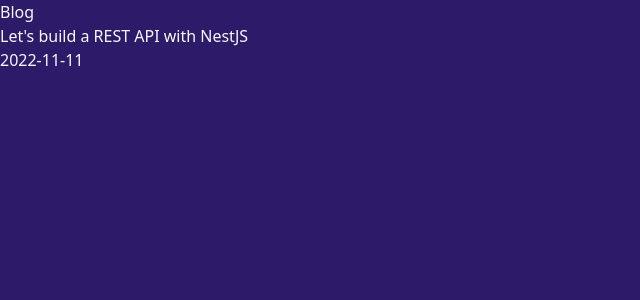
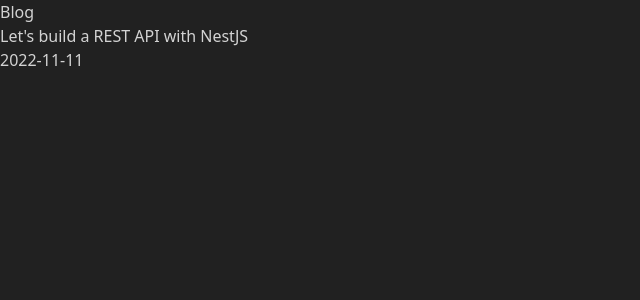
Before and after one commit to zubair1024/grizzlybit-dev, a Next.js app: page /blog in a window 1280 px wide. Shown: the top 300 px of the page, without its empty margins (0-640 px from the left). Built offline with nearby package versions, Linux system fonts and the light colour scheme.

Commit message:
adding new changes

```diff
--- a/src/components/Banner.tsx
+++ b/src/components/Banner.tsx
@@ -53,7 +53,7 @@
 
 const Banner = () => {
   return (
-    <div className=" min-h-[100vh] flex flex-col justify-center items-center bg-gradient-to-br from-[#2D1C69] via-fuchsia-800 to-pink-700">
+    <div className=" min-h-[100vh] flex flex-col justify-center items-center bg-gradient-to-b from-black to-[#212121]">
       <motion.div
         className="card w-96 glass"
         initial={{ y: 300, opacity: 0 }}
--- a/src/components/Companies.tsx
+++ b/src/components/Companies.tsx
@@ -2,7 +2,7 @@
 import Image from 'next/image';
 const Companies = () => {
   return (
-    <div className="py-10 bg-gray-900">
+    <div className="py-10">
       <h2 className="font-mono text-2xl tracking-wider text-center uppercase">
         Some entities I have had the pleasure of working with
       </h2>
--- a/src/components/Contact.tsx
+++ b/src/components/Contact.tsx
@@ -1,11 +1,14 @@
 const Contact = () => {
   return (
     <>
-      <div id="contact-form" className="py-20 bg-black">
+      <div
+        id="contact-form"
+        className="py-20 bg-gradient-to-t from-black to-[#212121]"
+      >
         <h2 className="my-10 font-mono text-2xl font-thin tracking-wider text-center capitalize">
           Let&apos;s have a conversation
         </h2>
-        <div className="grid max-w-4xl grid-cols-2 gap-6 p-10 mx-auto bg-black rounded-lg shadow-2xl">
+        <div className="grid max-w-4xl grid-cols-2 gap-6 p-10 mx-auto rounded-lg shadow-2xl card glass">
           <form className="space-y-6 font-mono">
             <div className="form-control">
               <label className="input-group">
--- a/src/components/Services.tsx
+++ b/src/components/Services.tsx
@@ -155,7 +155,7 @@
         variants={containerVariants}
         initial="hidden"
         whileInView="visible"
-        className="p-5 lg:mx-20 glass rounded-xl"
+        className="p-5 lg:mx-20 rounded-xl"
       >
         <div className="grid grid-cols-1 md:grid-cols-4">
           {servicesData.map((i) => (
--- a/src/pages/_app.tsx
+++ b/src/pages/_app.tsx
@@ -4,7 +4,7 @@
 export default function App({ Component, pageProps }: AppProps) {
   return (
     <>
-      <div data-theme="synthwave">
+      <div data-theme="halloween">
         <Component {...pageProps} />
       </div>
     </>
--- a/src/styles/globals.css
+++ b/src/styles/globals.css
@@ -10,12 +10,6 @@
   scroll-behavior: smooth;
 }
 
-.banner-container {
-  background: url('/banner.svg') no-repeat;
-  background-position: center;
-  background-size: cover;
-}
-
 .bg-toolBelt {
   background-image: url('https://images.unsplash.com/photo-1542831371-29b0f74f9713?ixlib=rb-4.0.3&ixid=MnwxMjA3fDB8MHxwaG90by1wYWdlfHx8fGVufDB8fHx8&auto=format&fit=crop&w=2340&q=80');
   background-position: center;
--- a/tailwind.config.js
+++ b/tailwind.config.js
@@ -5,7 +5,7 @@
   },
   plugins: [require('daisyui'), require('@tailwindcss/typography')],
   daisyui: {
-    themes: ['synthwave'],
+    themes: ['halloween'],
     darkTheme: 'dark',
   },
 };
```
Also changed, not shown: src/components/Header.tsx (+9 -6 lines).
